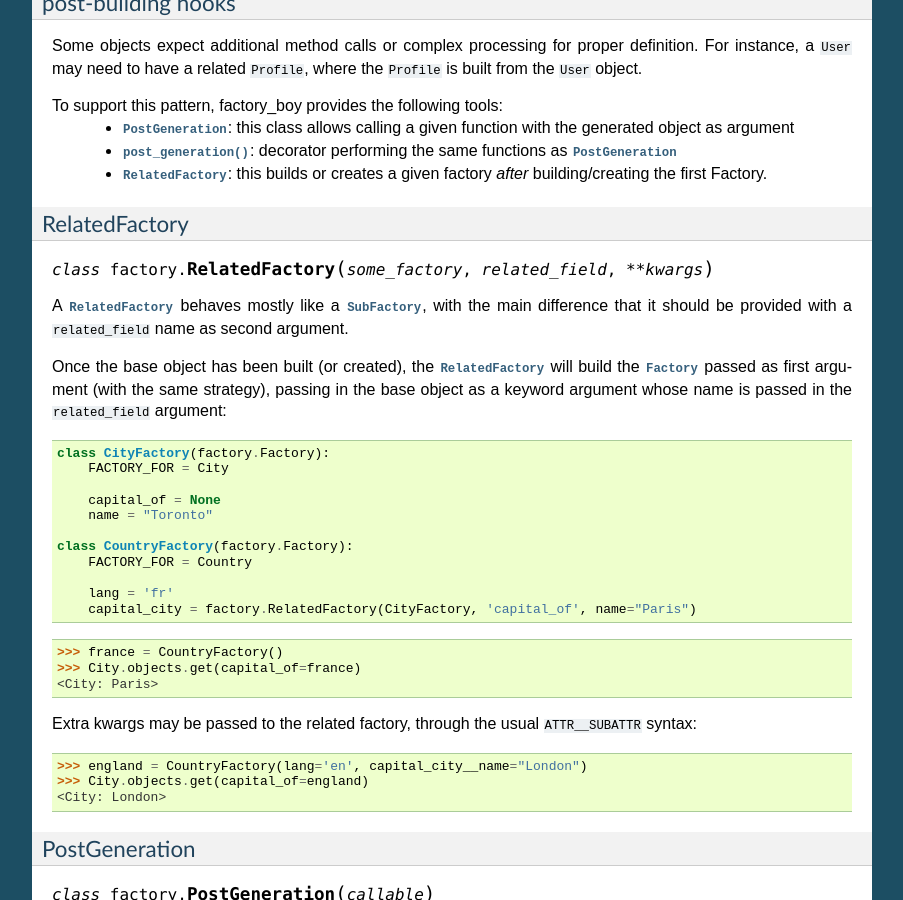
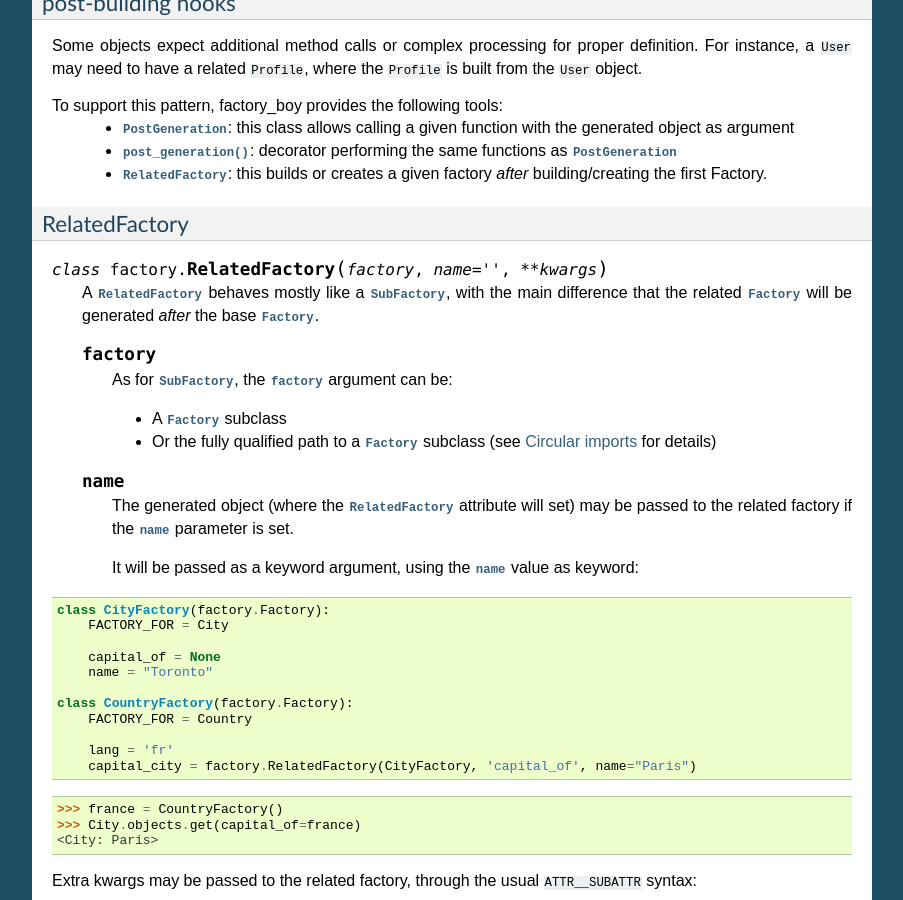
Before and after one commit to FactoryBoy/factory_boy, a Sphinx documentation site: the page built from docs/reference.rst, in a window 1280 px wide and 900 px high, scrolled down 11448 px. Shown: the whole window, without its empty margins (198-1101 px from the left). Built offline with Sphinx 7.4.7, drawn with Linux system fonts in a browser that asks for light colours; some of the changed text lies outside the part shown.

Commit message:
Allow symbol names in RelatedFactory (Closes #30).
This works exactly as for SubFactory.

Signed-off-by: Raphaël Barrois <raphael.barrois@polytechnique.org>

```diff
--- a/docs/reference.rst
+++ b/docs/reference.rst
@@ -849,18 +849,32 @@ To support this pattern, factory_boy provides the following tools:
 RelatedFactory
 """"""""""""""
 
-.. class:: RelatedFactory(some_factory, related_field, **kwargs)
+.. class:: RelatedFactory(factory, name='', **kwargs)
 
     .. OHAI_VIM**
 
-A :class:`RelatedFactory` behaves mostly like a :class:`SubFactory`,
-with the main difference that it should be provided with a ``related_field`` name
-as second argument.
+    A :class:`RelatedFactory` behaves mostly like a :class:`SubFactory`,
+    with the main difference that the related :class:`Factory` will be generated
+    *after* the base :class:`Factory`.
 
-Once the base object has been built (or created), the :class:`RelatedFactory` will
-build the :class:`Factory` passed as first argument (with the same strategy),
-passing in the base object as a keyword argument whose name is passed in the
-``related_field`` argument:
+
+    .. attribute:: factory
+
+        As for :class:`SubFactory`, the :attr:`factory` argument can be:
+
+        - A :class:`Factory` subclass
+        - Or the fully qualified path to a :class:`Factory` subclass
+          (see :ref:`subfactory-circular` for details)
+
+    .. attribute:: name
+
+        The generated object (where the :class:`RelatedFactory` attribute will
+        set) may be passed to the related factory if the :attr:`name` parameter
+        is set.
+
+        It will be passed as a keyword argument, using the :attr:`name` value as
+        keyword:
+
 
 .. code-block:: python
 
@@ -881,6 +895,7 @@ passing in the base object as a keyword argument whose name is passed in the
     >>> france = CountryFactory()
     >>> City.objects.get(capital_of=france)
     <City: Paris>
+
 
 Extra kwargs may be passed to the related factory, through the usual ``ATTR__SUBATTR`` syntax:
 
```
Also changed, not shown: 2 other files.
